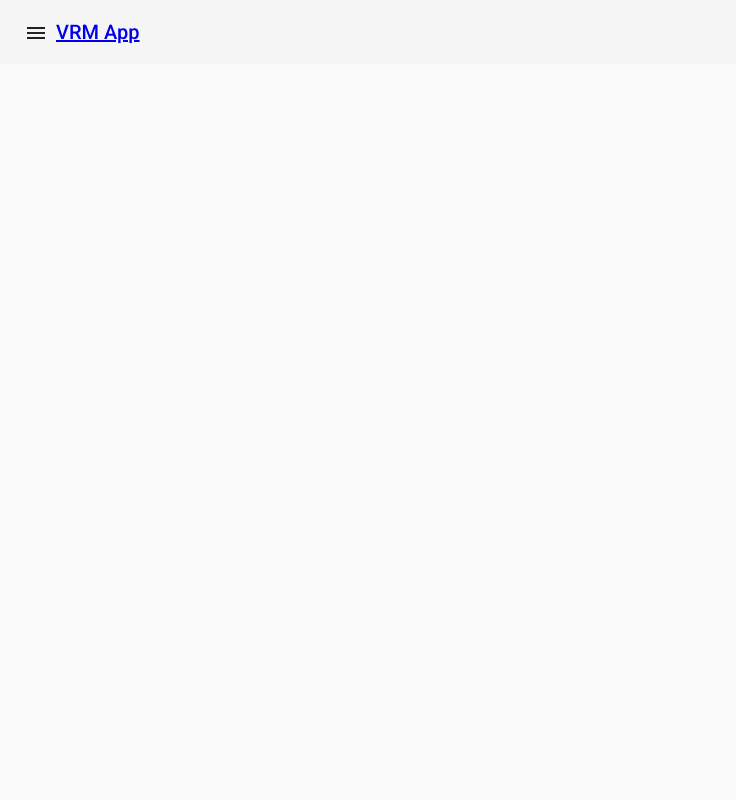
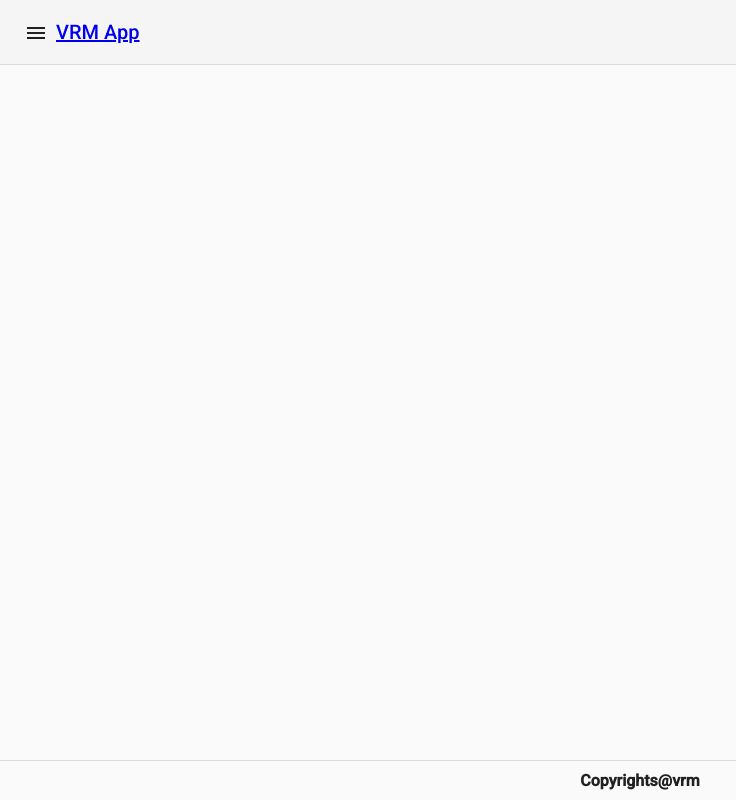
Before and after one commit to adepusai123/vrm-app, an Angular app: page / in a window 1280 px wide. Shown: the whole page, without its empty margins (0-736 px from the left). Built offline with nearby package versions, Linux system fonts and the light colour scheme.

Commit message:
app footer added

```diff
--- /dev/null
+++ b/src/app/layout/sidenav/footer/footer.component.html
@@ -0,0 +1,4 @@
+<mat-divider></mat-divider>
+<div class="footer-text">
+    <b>Copyrights@vrm</b>
+</div>
--- /dev/null
+++ b/src/app/layout/sidenav/footer/footer.component.scss
@@ -0,0 +1,3 @@
+.footer-text  {
+    padding-top:10px;
+}
--- /dev/null
+++ b/src/app/layout/sidenav/footer/footer.component.ts
@@ -0,0 +1,15 @@
+import { Component, OnInit } from '@angular/core';
+
+@Component({
+  selector: 'app-footer',
+  templateUrl: './footer.component.html',
+  styleUrls: ['./footer.component.scss']
+})
+export class FooterComponent implements OnInit {
+
+  constructor() { }
+
+  ngOnInit() {
+  }
+
+}
--- a/src/app/layout/sidenav/header/header.component.html
+++ b/src/app/layout/sidenav/header/header.component.html
@@ -6,3 +6,4 @@
       <a class="home-link" routerLink=".">{{ title }}</a>
     </span>
 </mat-toolbar>
+<mat-divider></mat-divider>
--- a/src/app/layout/sidenav/sidenav.component.html
+++ b/src/app/layout/sidenav/sidenav.component.html
@@ -7,5 +7,6 @@
     <mat-sidenav-content>
         <app-header [sideMenuBar]="snav"></app-header>
         <router-outlet></router-outlet>
+        <app-footer></app-footer>
     </mat-sidenav-content>
 </mat-sidenav-container>
--- a/src/app/layout/sidenav/sidenav.component.scss
+++ b/src/app/layout/sidenav/sidenav.component.scss
@@ -1,3 +1,12 @@
 mat-sidenav-container {
     height: 100%;
 }
+
+app-footer {
+    position: fixed;
+    left: 0;
+    bottom: 0;
+    width: 100%;
+    text-align: center;
+    height: 5%;
+  }
--- a/src/app/layout/sidenav/sidenav.module.ts
+++ b/src/app/layout/sidenav/sidenav.module.ts
@@ -4,9 +4,10 @@ import { SidenavComponent } from './sidenav.component';
 import { RouterModule } from '@angular/router';
 import { MaterialModule } from 'src/app/material.module';
 import { HeaderComponent } from './header/header.component';
+import { FooterComponent } from './footer/footer.component';
 
 @NgModule({
-  declarations: [SidenavComponent, HeaderComponent],
+  declarations: [SidenavComponent, HeaderComponent, FooterComponent],
   imports: [
     CommonModule,
     RouterModule,
--- a/src/app/material.module.ts
+++ b/src/app/material.module.ts
@@ -8,6 +8,7 @@ import { MatInputModule } from '@angular/material/input';
 import { MatToolbarModule } from '@angular/material/toolbar';
 import { MatCardModule } from '@angular/material/card';
 import { MatButtonModule } from '@angular/material/button';
+import {MatDividerModule} from '@angular/material/divider';
 
 const modulesList = [
   CommonModule,
@@ -18,7 +19,8 @@ const modulesList = [
   MatInputModule,
   MatToolbarModule,
   MatCardModule,
-  MatButtonModule
+  MatButtonModule,
+  MatDividerModule
 ];
 @NgModule({
   declarations: [],
```
Also changed, not shown: 1 other file (tests, documents, lock files or other folders).
